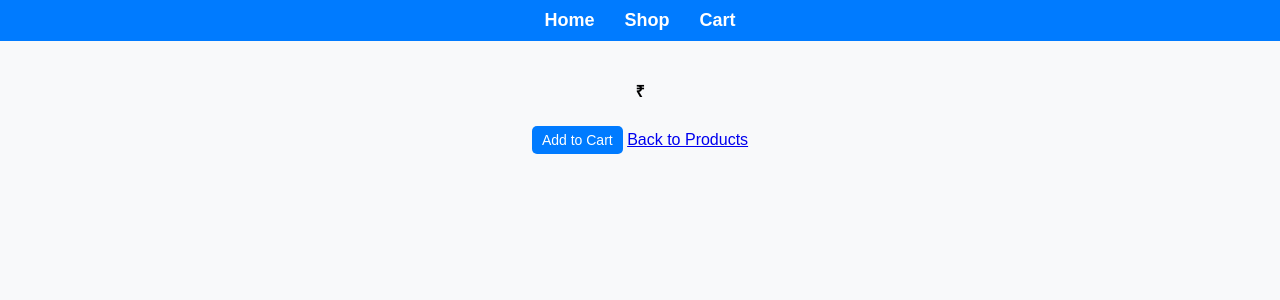
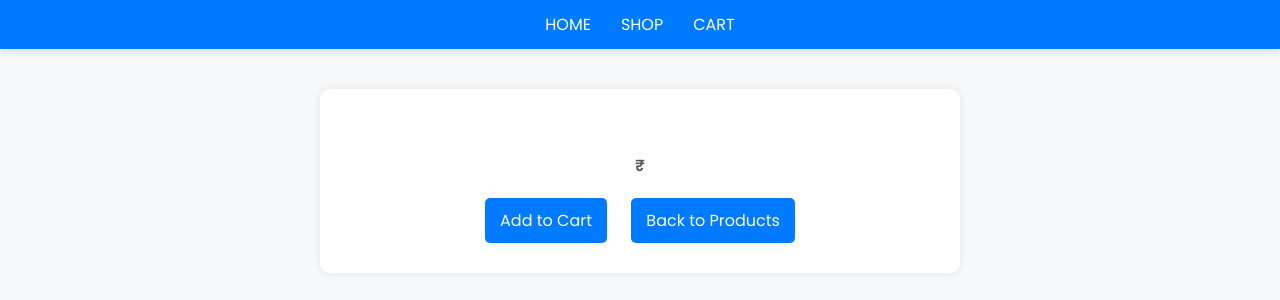
Before and after one commit to Tusharjungli/auto_store, a Django app: template products/templates/products/product_detail.html in a window 1280 px wide. Shown: the top 300 px of the page. Run offline with Django 5.2, Linux system fonts and the light colour scheme; the template is opened without the code that fills it, so the values that code supplies are empty.

Commit message:
v1.3 - Improved typography, layout and aesthetics

```diff
--- a/static/css/product.css
+++ b/static/css/product.css
@@ -1,27 +1,33 @@
-/* ✅ General Styles */
+/* ✅ Import Google Fonts */
+@import url('https://fonts.googleapis.com/css2?family=Poppins:wght@300;400;600&display=swap');
+
+/* ✅ Global Styles */
 body {
-  font-family: Arial, sans-serif;
+    font-family: 'Poppins', sans-serif;
     background: #f8f9fa;
     text-align: center;
     margin: 0;
     padding: 0;
+    color: #333;
 }
 
 /* ✅ Navigation Bar */
 .navbar {
     background: #007BFF;
-  padding: 10px;
+    padding: 12px;
     display: flex;
     justify-content: center;
+    box-shadow: 0px 4px 8px rgba(0, 0, 0, 0.1);
 }
 
 .navbar a {
+    font-size: 16px;
+    font-weight: 500;
+    text-transform: uppercase;
     color: white;
     text-decoration: none;
     margin: 0 15px;
-  font-size: 18px;
     transition: 0.3s;
-  font-weight: bold;
 }
 
 .navbar a:hover {
@@ -34,7 +40,7 @@ form {
     display: flex;
     justify-content: center;
     gap: 10px;
-  margin-bottom: 15px;  /* ⬅️ Reduced margin for better spacing */
+    margin-bottom: 15px;
 }
 
 input[type="text"], select, button {
@@ -49,27 +55,31 @@ button {
     color: white;
     cursor: pointer;
     transition: 0.3s;
+    border: none;
+    font-weight: 500;
+    padding: 8px 12px;
+    border-radius: 5px;
 }
 
 button:hover {
     background: #0056b3;
 }
 
-/* ✅ Product Grid (Reduced Space) */
+/* ✅ Product Grid (Compact Layout) */
 .products {
     display: grid;
     grid-template-columns: repeat(auto-fit, minmax(200px, 1fr));
-  gap: 8px;  /* ⬅️ Reduced from 15px to make layout more compact */
+    gap: 8px; /* Reduced gap for compact display */
     max-width: 1000px;
     margin: 0 auto;
-  padding: 10px;  /* ⬅️ Reduced padding */
+    padding: 10px;
 }
 
 /* ✅ Compact Product Card */
 .product-card {
-  width: 200px;  /* ⬅️ Slightly smaller */
-  padding: 8px;  /* ⬅️ Reduced padding */
-  margin: 5px auto;  /* ⬅️ Reduced margin for compact spacing */
+    width: 200px;
+    padding: 8px;
+    margin: 5px auto;
     border-radius: 8px;
     box-shadow: 0px 2px 6px rgba(0, 0, 0, 0.1);
     text-align: center;
@@ -80,41 +90,105 @@ button:hover {
 /* ✅ Smaller Product Image */
 .product-card img {
     width: 100%;
-  height: 140px;  /* ⬅️ Reduced height */
+    height: 140px;
     object-fit: cover;
     border-radius: 6px;
 }
 
-/* ✅ Adjust Product Title */
+/* ✅ Improve Product Title */
 .product-card h3 {
-  font-size: 15px;  /* ⬅️ Slightly smaller font */
+    font-size: 15px;
+    font-weight: 600;
     margin: 4px 0;
+    color: #222;
 }
 
-/* ✅ Adjust Price Styling */
-.product-card p {
-  font-size: 13px;  /* ⬅️ Slightly smaller text */
-  margin: 3px 0;
+/* ✅ Improve Price Styling */
+.product-card p strong {
+    font-size: 16px;
+    font-weight: bold;
+    color: #28a745; /* Green color for price */
 }
 
 /* ✅ Subtle Hover Effect */
 .product-card:hover {
-  box-shadow: 0px 3px 6px rgba(0, 0, 0, 0.15);  /* ✅ Softer shadow effect */
+    box-shadow: 0px 3px 6px rgba(0, 0, 0, 0.15);
 }
 
-/* ✅ Clean Add to Cart Button */
+/* ✅ Modern Add to Cart Button */
 .cart-btn {
     font-size: 14px;
-  padding: 6px 10px;
-  background: #007BFF;
+    padding: 8px 12px;
+    font-weight: 500;
+    border-radius: 25px;
+    background: linear-gradient(135deg, #007BFF, #0056b3);
     color: white;
     text-decoration: none;
-  border-radius: 5px;
     transition: 0.3s;
     display: inline-block;
     margin-top: 8px;
 }
 
 .cart-btn:hover {
+    background: linear-gradient(135deg, #0056b3, #004494);
+}
+
+/* ✅ Product Detail Page */
+.product-detail {
+    max-width: 600px;
+    margin: 40px auto;
+    text-align: center;
+    background: white;
+    padding: 20px;
+    border-radius: 10px;
+    box-shadow: 0px 0px 10px rgba(0, 0, 0, 0.1);
+}
+
+.product-detail img {
+    width: 100%;
+    height: auto;
+    border-radius: 10px;
+}
+
+.product-detail h1 {
+    font-size: 28px;
+    margin-top: 10px;
+}
+
+.product-detail p {
+    font-size: 16px;
+    color: #555;
+}
+
+.price {
+    font-size: 22px;
+    color: #28a745;
+    font-weight: bold;
+    margin: 10px 0;
+}
+
+.cart-btn, .back-btn {
+    display: inline-block;
+    background: #007BFF;
+    color: white;
+    padding: 10px 15px;
+    text-decoration: none;
+    border-radius: 5px;
+    transition: 0.3s;
+    font-size: 16px;
+    margin: 10px;
+}
+
+.cart-btn:hover, .back-btn:hover {
     background: #0056b3;
 }
+
+/* ✅ Footer */
+.footer {
+    background: #007BFF;
+    color: white;
+    padding: 15px;
+    font-size: 14px;
+    text-align: center;
+    margin-top: 30px;
+}
```
Also changed, not shown: static/css/style.css (+140 -7 lines). Lines whose indentation alone changed are shown as unchanged.
